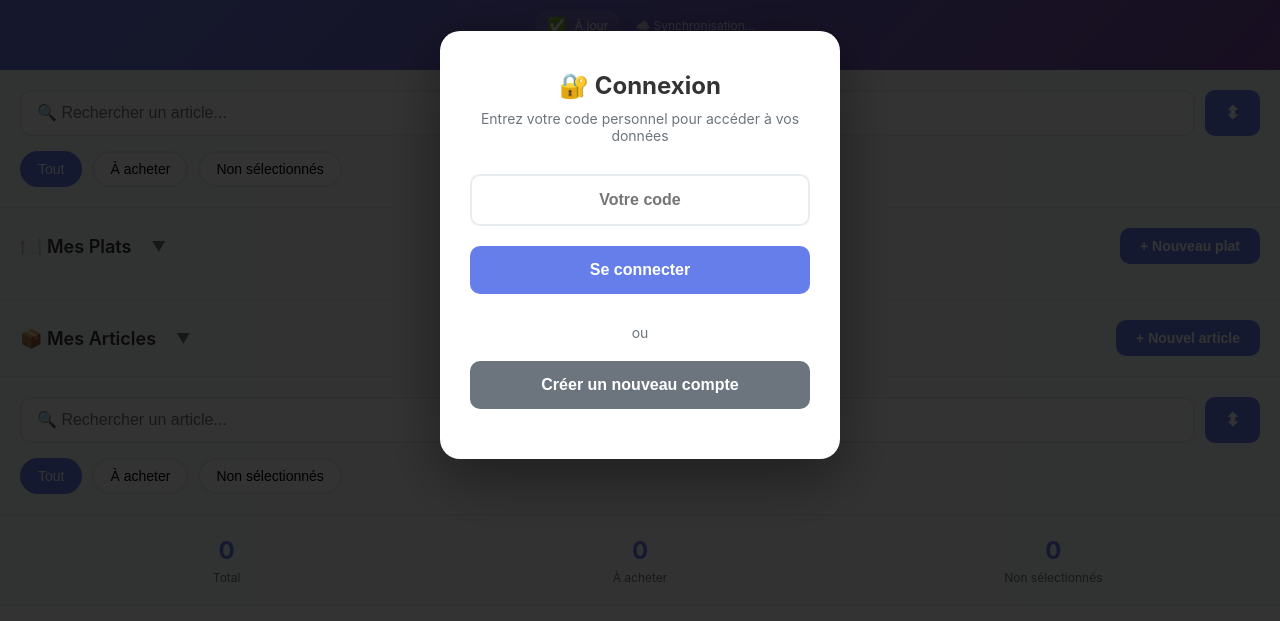
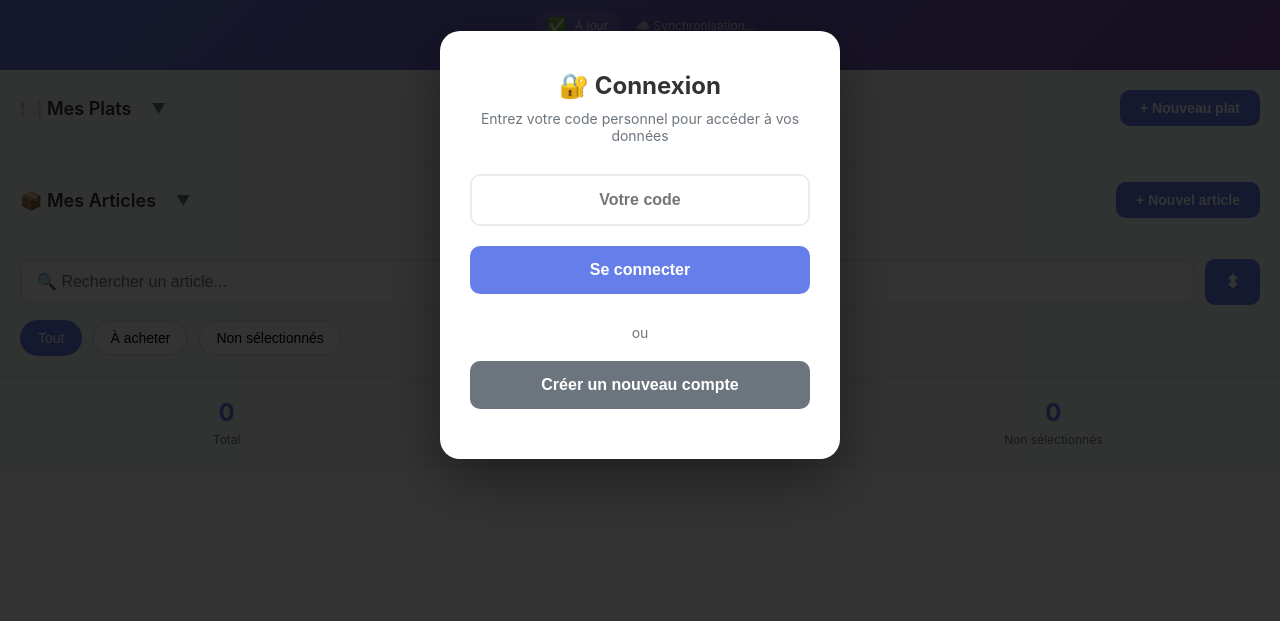
Before and after one commit to garamino/Garam-Shopping-List, a plain HTML site: page liste-courses.html in a window 1280 px wide. Shown: the part 155-776 px from the top of the page. Drawn offline with Linux system fonts and the light colour scheme.

Commit message:
Add files via upload

```diff
--- a/liste-courses.html
+++ b/liste-courses.html
@@ -936,20 +936,6 @@
                 <div id="syncStatus" style="font-size: 12px; opacity: 0.8;">
                     <span id="syncIcon">☁️</span> <span id="syncText">Synchronisation...</span>
                 </div>
-            </div>
-        </div>
-
-        <div class="controls">
-            <div class="search-row">
-                <input type="text" class="search-box" id="searchBox" placeholder="🔍 Rechercher un article...">
-                <button class="collapse-all-btn" id="collapseAllBtn" onclick="toggleAllCategories()" title="Replier/Déplier tout">
-                    ⬍
-                </button>
-            </div>
-            <div class="filter-buttons">
-                <button class="filter-btn active" data-filter="all">Tout</button>
-                <button class="filter-btn" data-filter="checked">À acheter</button>
-                <button class="filter-btn" data-filter="active">Non sélectionnés</button>
             </div>
         </div>
 
```
